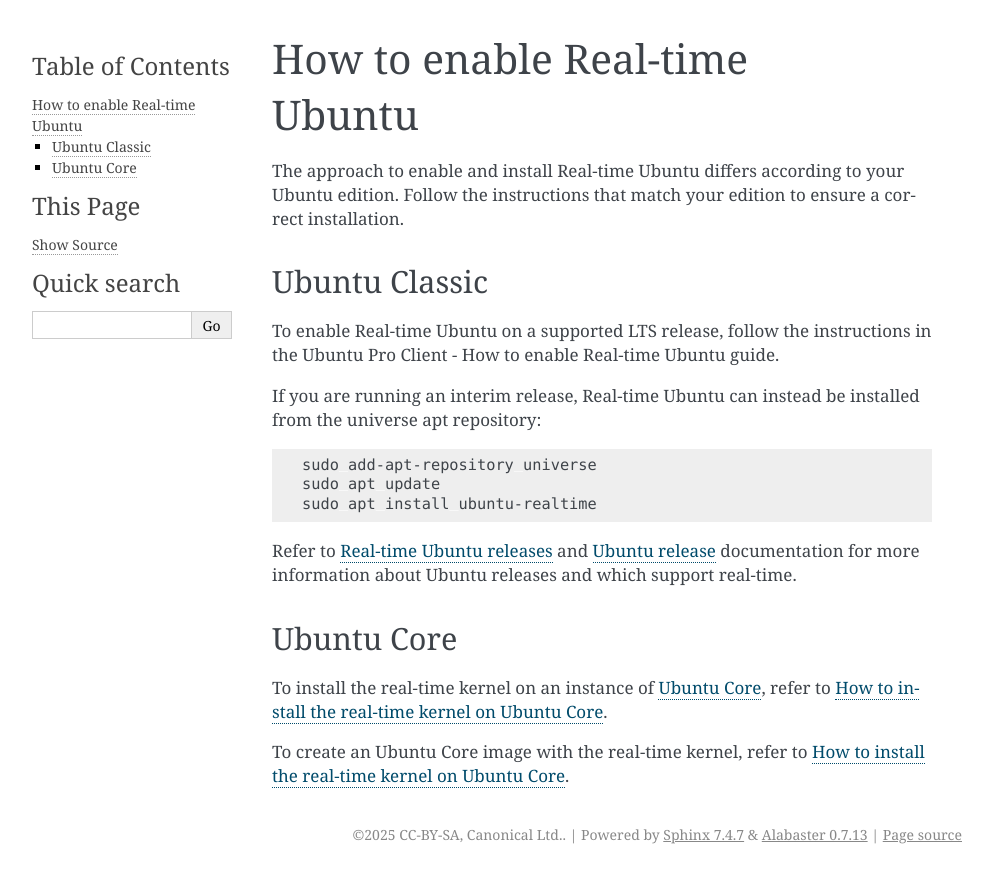
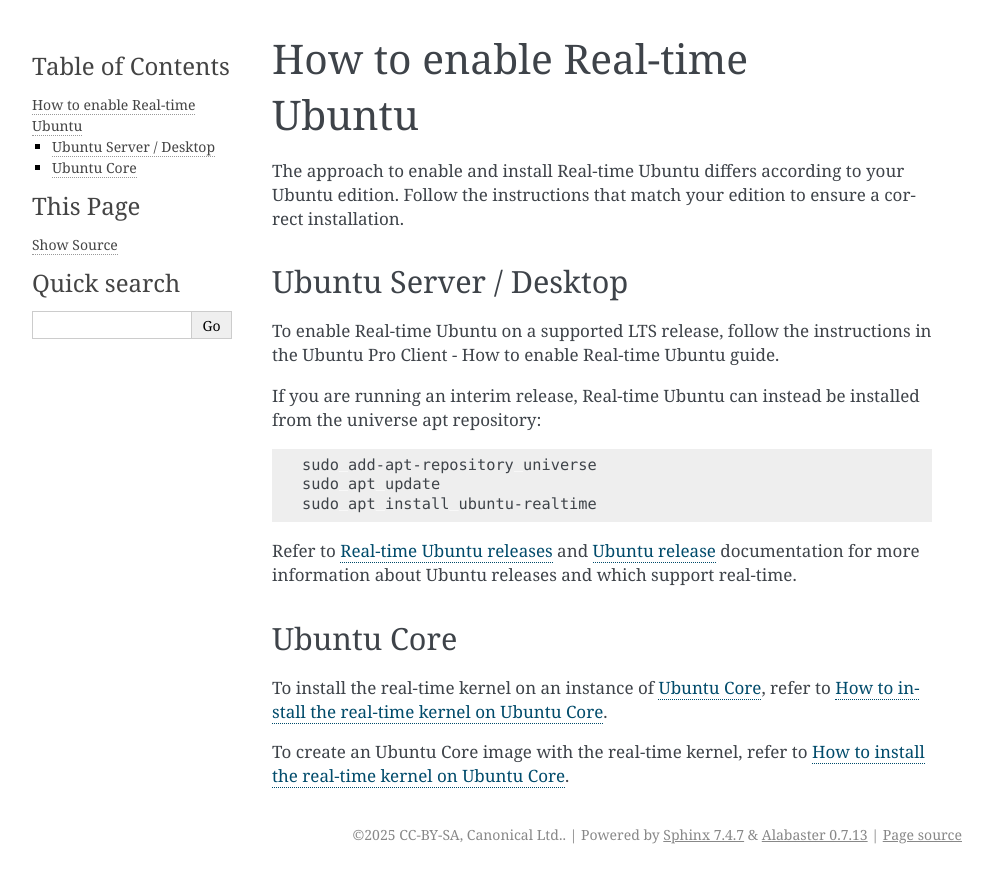
Before and after one commit to canonical/real-time-ubuntu-docs, a Sphinx documentation site: the page built from docs/how-to/enable-real-time-ubuntu.md, in a window 1280 px wide. Shown: the top 883 px of the page, without its empty margins (148-1141 px from the left). Built offline with Sphinx 7.4.7, drawn with Linux system fonts in a browser that asks for light colours.

Commit message:
docs: revert Classic heading to Ubuntu desktop server (#161)
Signed-off-by: annecyh <anne.chew@canonical.com>

```diff
--- a/docs/how-to/enable-real-time-ubuntu.md
+++ b/docs/how-to/enable-real-time-ubuntu.md
@@ -3,7 +3,7 @@
 The approach to enable and install Real-time Ubuntu differs according to your Ubuntu edition.
 Follow the instructions that match your edition to ensure a correct installation.
 
-## Ubuntu Classic
+## Ubuntu Server / Desktop
 
 To enable Real-time Ubuntu on a supported LTS release, follow the instructions in the {doc}`Ubuntu Pro Client - How to enable Real-time Ubuntu <ubu-pro-client:howtoguides/enable_realtime_kernel>` guide.
 
```
